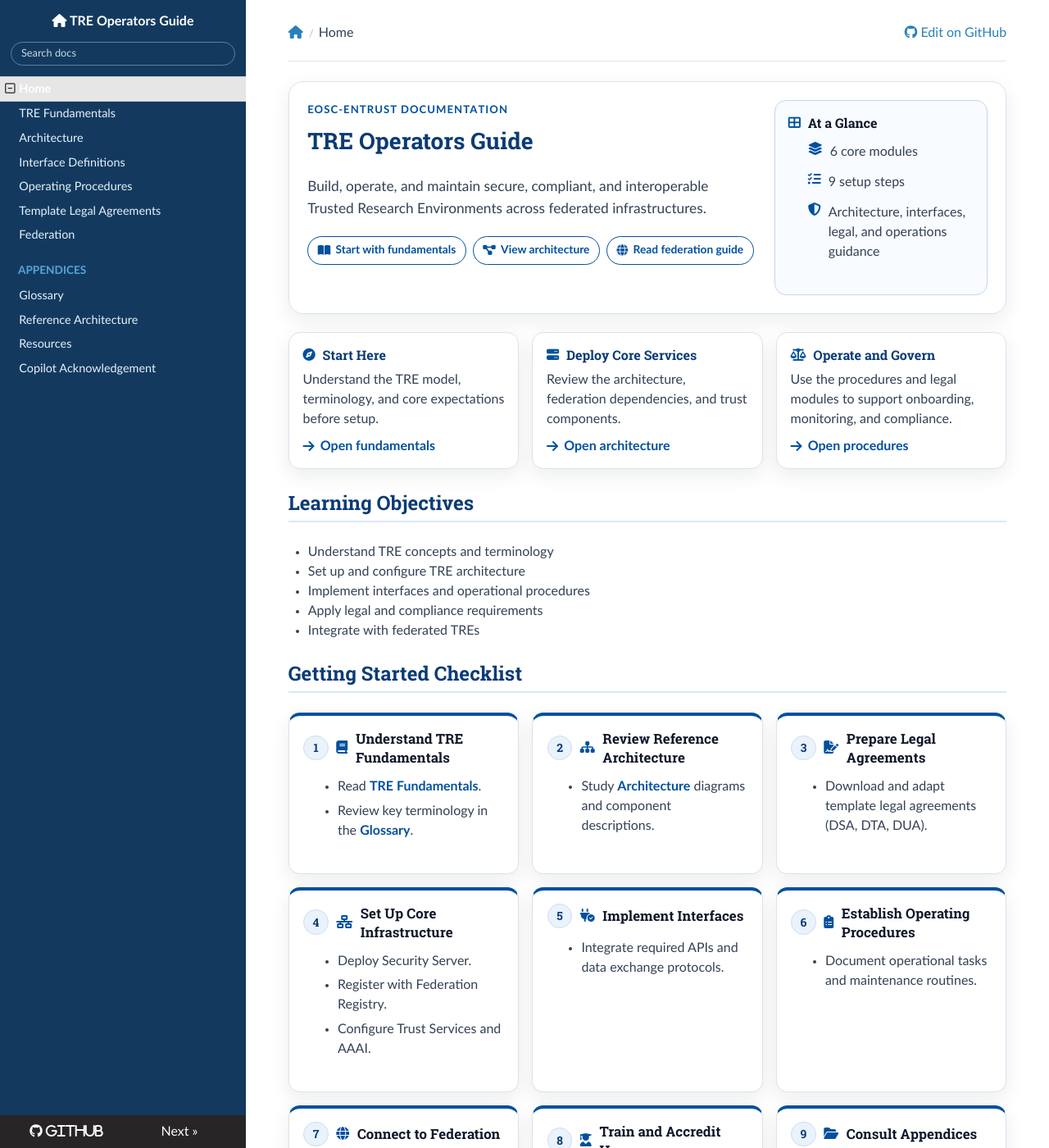
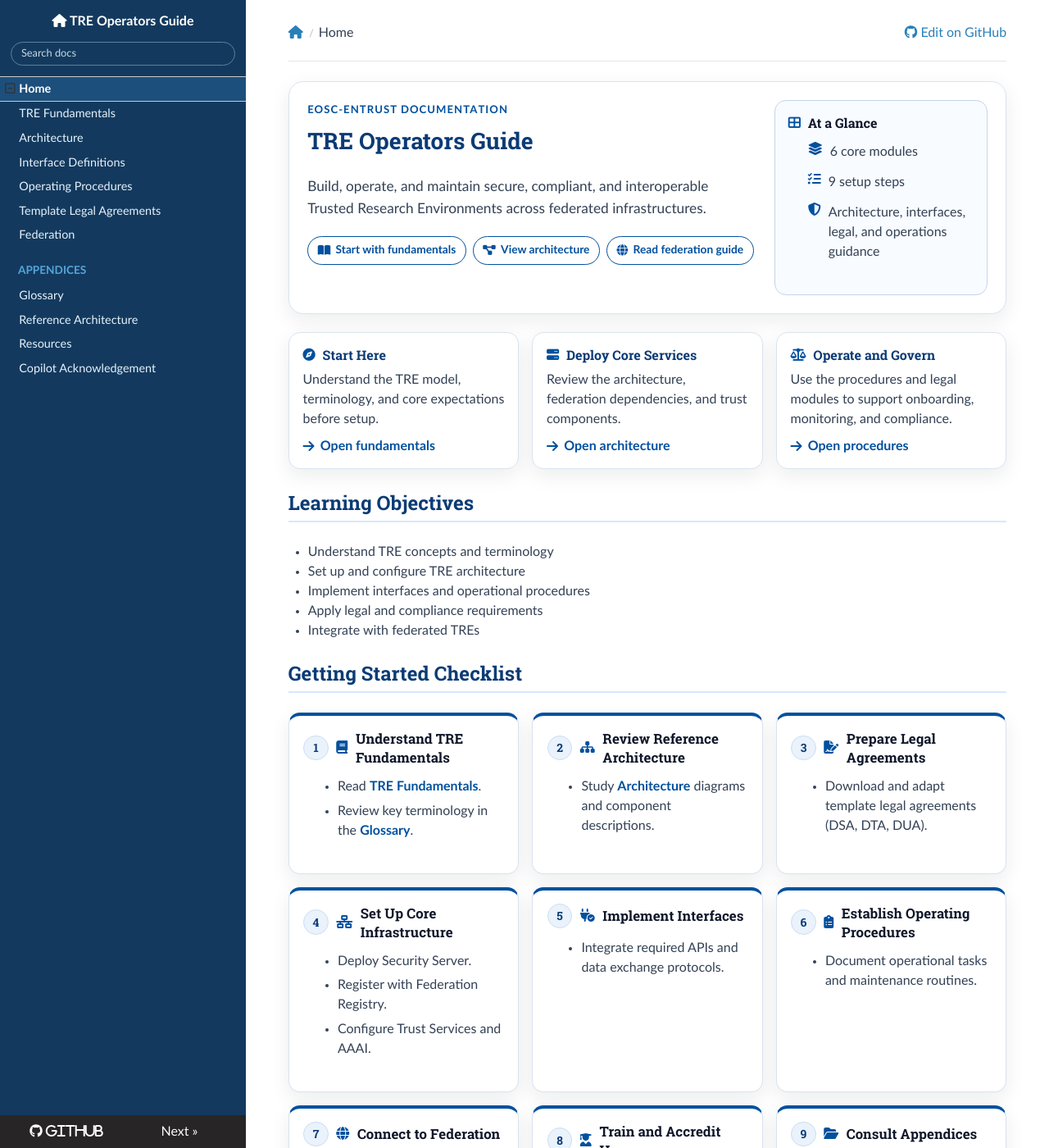
Before and after one commit to unioslo/tre-operators-docs, an MkDocs documentation site: the page built from docs/index.md, in a window 1280 px wide and 1400 px high. Shown: the whole window at 82% size. Built offline with MkDocs 1.6.1, drawn with Linux system fonts in a browser that asks for light colours; nearby versions of some CDN libraries.

Commit message:
Enhance vertical menu styles with new color variables for improved navigation visibility

```diff
--- a/docs/stylesheets/home.css
+++ b/docs/stylesheets/home.css
@@ -10,6 +10,12 @@
   --tre-rtd-blue: #133a5e;
   --tre-primary: #00509e;
   --tre-primary-strong: #0b3b75;
+  --tre-nav-hover: #1a476f;
+  --tre-nav-current: #1d4f7c;
+  --tre-nav-submenu: #163f66;
+  --tre-nav-submenu-deep: #1a496f;
+  --tre-nav-sub-hover: #215887;
+  --tre-nav-sub-hover-deep: #286396;
   --tre-shadow: 0 8px 24px rgba(15, 23, 42, 0.08);
   --tre-shadow-hover: 0 16px 30px rgba(15, 23, 42, 0.12);
 }
@@ -380,23 +386,23 @@
 }
 
 .wy-menu-vertical a:hover {
-  background: rgba(255, 255, 255, 0.08);
+  background: var(--tre-nav-hover);
   color: #ffffff;
 }
 
 .wy-menu-vertical li.current > a,
 .wy-menu-vertical li.current > a:hover {
-  background: rgba(255, 255, 255, 0.1);
+  background: var(--tre-nav-current);
   border-color: #5f7f9b;
   color: #ffffff;
 }
 
 .wy-menu-vertical li.current > ul {
-  background: #163f66;
+  background: var(--tre-nav-submenu);
 }
 
 .wy-menu-vertical li.current ul li.current > ul {
-  background: #1b4a74;
+  background: var(--tre-nav-submenu-deep);
 }
 
 .wy-menu-vertical li.current ul li a {
@@ -410,12 +416,12 @@
 
 .wy-menu-vertical li.current ul li a:hover,
 .wy-menu-vertical li.current ul li.current > a {
-  background: rgba(255, 255, 255, 0.09);
+  background: var(--tre-nav-sub-hover);
   color: #ffffff;
 }
 
 .wy-menu-vertical li.current ul li.current ul li a:hover,
 .wy-menu-vertical li.current ul li.current ul li.current > a {
-  background: rgba(255, 255, 255, 0.12);
+  background: var(--tre-nav-sub-hover-deep);
   color: #ffffff;
 }
```
